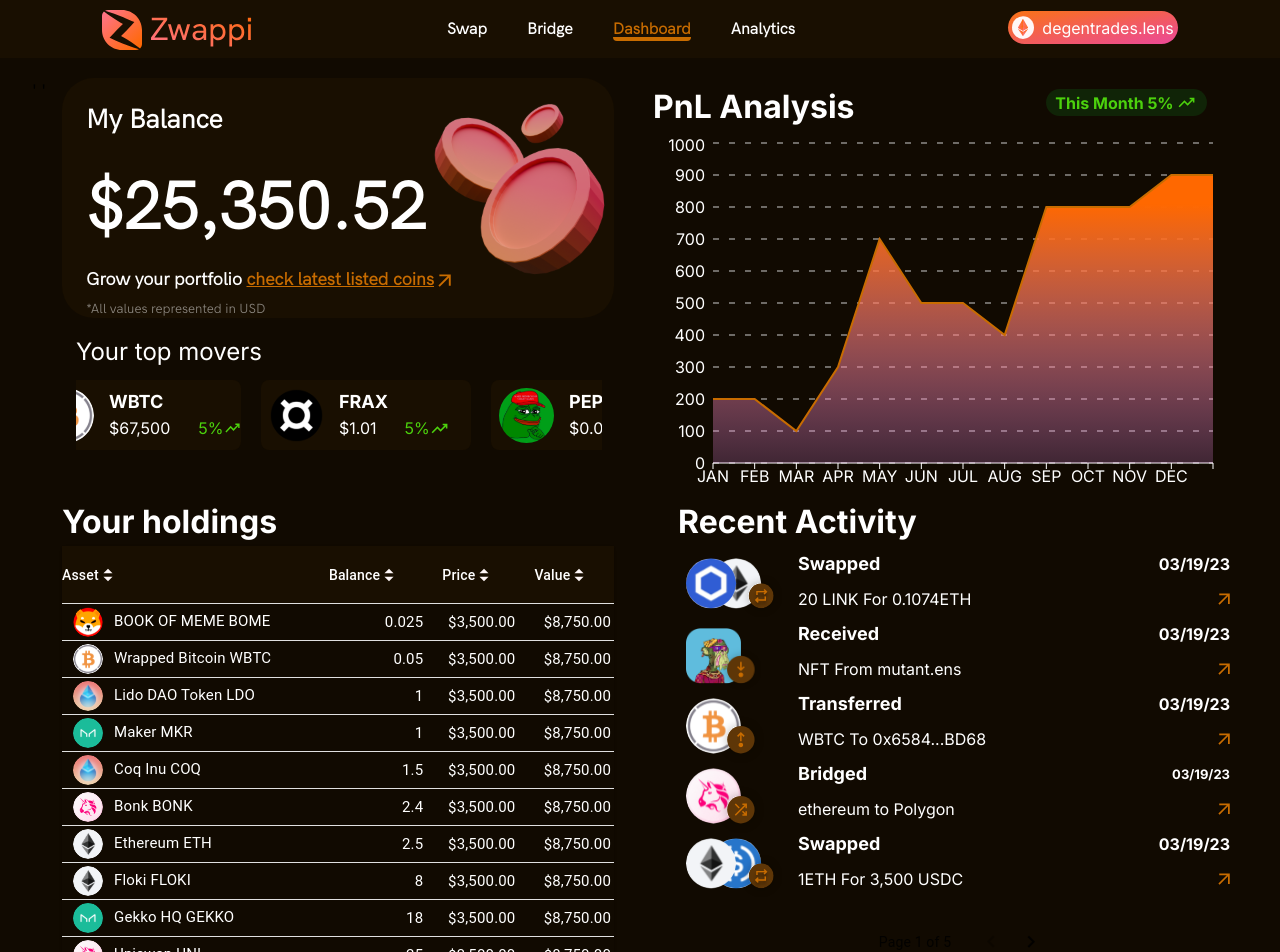
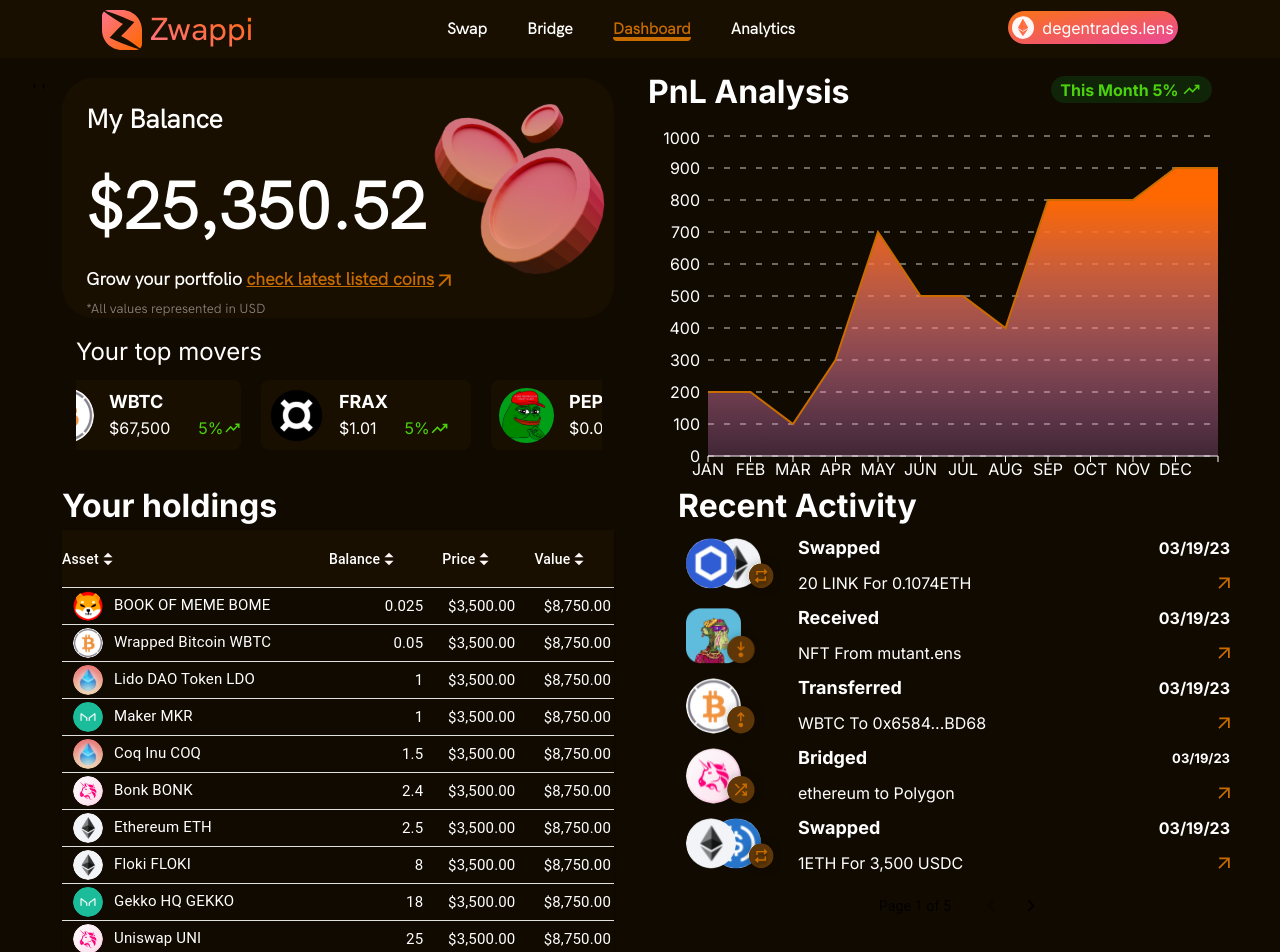
Before and after one commit to Fire-David116/trial-project-final, a Next.js app: page / in a window 1280 px wide. Shown: the top 952 px of the page. Built offline with nearby package versions, Linux system fonts and the light colour scheme.

Commit message:
third update

```diff
--- a/src/app/Activity.js
+++ b/src/app/Activity.js
@@ -140,7 +140,7 @@
                 >
                     <div className="flex h-[70px]">
                         <div className="w-1/8 flex-none">
-                            <div className="w-20 md:w-24 md:w-16 overflow-hidden border-solid border-dark dark:border-gray mr-2 xs:mr-4 inline-block align-middle ml-2 mt-3">
+                            <div className="w-20 md:w-24 md:w-16 overflow-hidden border-solid border-dark dark:border-gray mr-2 xs:mr-4 inline-block align-middle ml-2 mt-2">
                                 <Image
                                     src={coinact}
                                     alt="Arrow"
@@ -178,7 +178,7 @@
                     <div className="flex h-[70px]">
                         <div className="w-1/8 flex-none">
                             <div
-                                className="w-20 md:w-24 md:w-16 overflow-hidden border-solid border-dark dark:border-gray mr-2 xs:mr-4 inline-block align-middle ml-2 mt-3"
+                                className="w-20 md:w-24 md:w-16 overflow-hidden border-solid border-dark dark:border-gray mr-2 xs:mr-4 inline-block align-middle ml-2 mt-2"
                             >
                                 <Image
                                     src={mcoinact}
@@ -214,7 +214,7 @@
                     <div className="flex h-[70px]">
                         <div className="w-1/8 flex-none">
                             <div
-                                className="w-20 md:w-24 md:w-16 overflow-hidden border-solid border-dark dark:border-gray mr-2 xs:mr-4 inline-block align-middle ml-2 mt-3"
+                                className="w-20 md:w-24 md:w-16 overflow-hidden border-solid border-dark dark:border-gray mr-2 xs:mr-4 inline-block align-middle ml-2 mt-2"
                             >
                                 <Image
                                     src={bcoinact}
@@ -249,7 +249,7 @@
                     <div className="flex h-[70px]">
                         <div className="w-1/8 flex-none">
                             <div
-                                className="w-20 md:w-24 md:w-16 overflow-hidden border-solid border-dark dark:border-gray mr-2 xs:mr-4 inline-block align-middle ml-2 mt-3"
+                                className="w-20 md:w-24 md:w-16 overflow-hidden border-solid border-dark dark:border-gray mr-2 xs:mr-4 inline-block align-middle ml-2 mt-2"
                             >
                                 <Image
                                     src={ucoinact}
@@ -284,7 +284,7 @@
                     <div className="flex h-[70px]">
                         <div className="w-1/8 flex-none">
                             <div
-                                className="w-20 md:w-24 md:w-16 overflow-hidden border-solid border-dark dark:border-gray mr-2 xs:mr-4 inline-block align-middle ml-2 mt-3"
+                                className="w-20 md:w-24 md:w-16 overflow-hidden border-solid border-dark dark:border-gray mr-2 xs:mr-4 inline-block align-middle ml-2 mt-2"
                             >
                                 <Image
                                     src={ecoinact}
@@ -312,7 +312,7 @@
                         </div>
 
                     </div>
-                    <div className="flex flex-col items-center justify-center md:mt-[20px]">
+                    <div className="flex flex-col items-center justify-center md:mt-[0px]">
                         <TablePagination
                             className="bg-[#110A01] text-[#C86C00]"
                             rowsPerPageOptions={[]} // Hide rows per page options
--- a/src/app/Dashboard.js
+++ b/src/app/Dashboard.js
@@ -12,10 +12,10 @@
       <div className="bg-[#110A01]">
         <div><Balance /></div>
       </div>
-      <div className="items-center bg-[#110A01] md:m-[5px] h-[60%]">
+      <div className="items-center bg-[#110A01] mb-[10px] h-[60%]">
         <div className="h-[18%] flex justify-between">
-          <a className="font-bold text-[24px] md:text-[32px] text-white">PnL Analysis</a>
-          <p className="bg-[#102407] font-bold text-[16px] text-treding-color h-[27px] w-[161px] mt-[6px] flex items-center justify-center rounded-[100px] md:mr-[36px]">
+          <a className="font-bold text-[24px] md:text-[32px] text-white mt-[-10px]">PnL Analysis</a>
+          <p className="bg-[#102407] font-bold text-[16px] text-treding-color h-[27px] w-[161px] mt-[-2px] flex items-center justify-center rounded-[100px] md:mr-[36px]">
             This Month 5%
             <span className="inline-block bg-[#102407] w-6">
               <Image
@@ -28,7 +28,7 @@
             </span>
           </p>
         </div>
-        <div className="h-[100%]"><ChartG /></div>
+        <div className="h-[100%] mb-[20px]"><ChartG /></div>
       </div>
       <div className="bg-[#110A01] sm:mt-[20px] md:mt-[-30px]">
         <div className="w-[8%] bg-border-color"></div>
@@ -38,10 +38,10 @@
           </a>
           <SortingTable /></div>
       </div>
-      <div className="bg-[#110A01]">
+      <div className="bg-[#110A01] md:mt-[-60px]">
         <div className="w-[8%]"></div>
-        <div className="w-[92%] mt-[-60px] ml-[30px]">
-          <a className="block col-span-2 sm:col-span-1 font-bold text-[24px] md:text-[32px] text-white font-bold ml-[-30px] md:ml-[0px] mt-[60px] md:mt-[0px]">
+        <div className="w-[92%] ml-[30px]">
+          <a className="block col-span-2 sm:col-span-1 font-bold text-[24px] md:text-[32px] text-white font-bold ml-[-30px] md:ml-[0px] md:mt-[0px]">
             Recent Activity
           </a>
           <Activity />
--- a/src/app/Footer.js
+++ b/src/app/Footer.js
@@ -1,7 +1,7 @@
 // Footer.js
 export default function Footer() {
     return (
-<footer className="bg-[#190F01] text-white py-4 px-8 flex items-center justify-center text-[#BD6600]">
+<footer className="bg-[#190F01] text-border-color mt-[50px] md:mt-[-50px] py-4 px-8 flex items-center justify-center text-[#BD6600]">
   {/* Footer content */}
   Footer
 </footer>
--- a/src/app/page.js
+++ b/src/app/page.js
@@ -5,12 +5,12 @@
 import Nav from "./Navbar/Navbar";
 export default function Home() {
   return (
-    <div className="flex flex-col h-screen bg-[#110A01]">
+    <div className="flex flex-col h-full bg-[#110A01]">
       <Nav />
       <div className="flex-1 bg-[#110A01]">
         <Dashboard />
       </div>
-      <div className="mt-[30px] md:mt-[0px]">
+      <div>
         <Footer />
       </div>
     </div>
```
Also changed, not shown: src/app/style/lap4.JPG (added).
